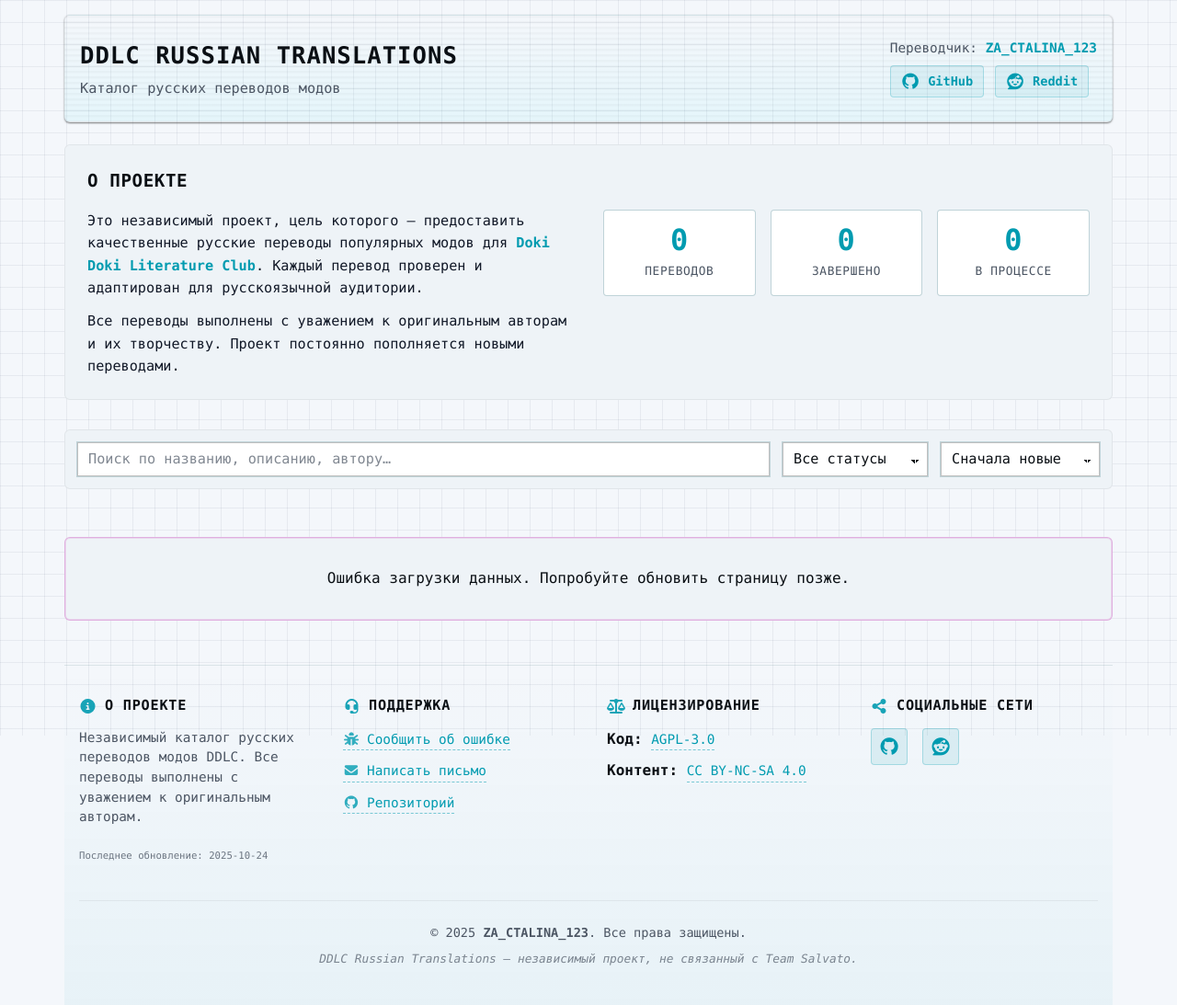
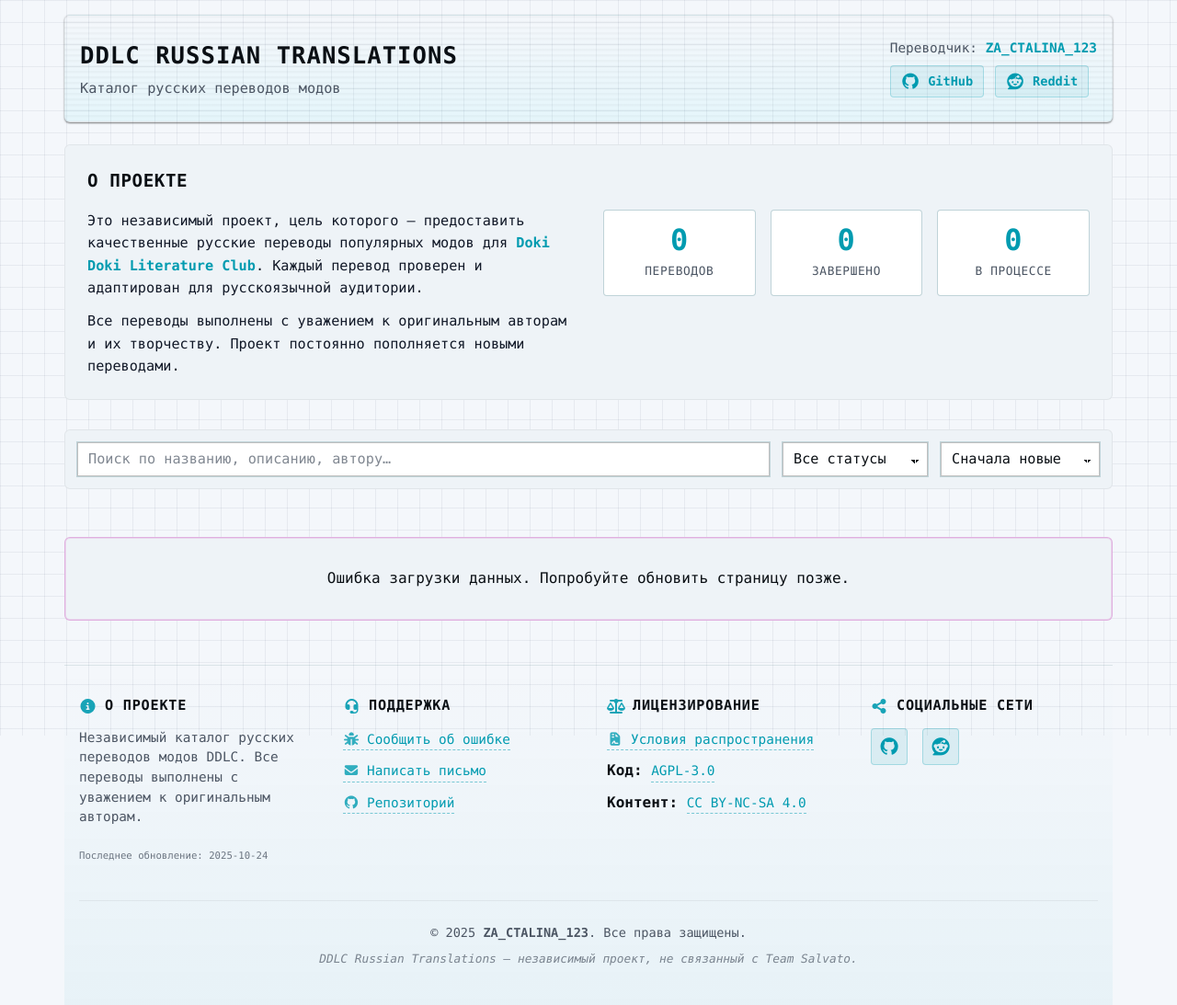
Before and after one commit to ZaCtalina123/ddlc-ru-translations, a plain HTML site: page index.html in a window 1280 px wide. Shown: the whole page at 92% size. Drawn offline with Linux system fonts and the light colour scheme.

Commit message:
Add license and simplify index.html

```diff
--- a/index.html
+++ b/index.html
@@ -86,6 +86,7 @@
   <script defer src="https://cdnjs.cloudflare.com/ajax/libs/js-yaml/4.1.0/js-yaml.min.js"
           integrity="sha384-+pxiN6T7yvpryuJmE1gM9PX7yQit15auDb+ZwwvJOd/4be2Cie5/IuVXgQb/S9du"
           crossorigin="anonymous"></script>
+
   <!-- App script -->
   <script defer src="script.js?v=2025-10-24"></script>
 
@@ -264,6 +265,12 @@
           </h3>
           <ul class="footer-links">
             <li>
+              <a href="https://github.com/ZaCtalina123/ddlc-ru-translations/blob/main/DISTRIBUTION-TERMS.txt" target="_blank" rel="noopener noreferrer">
+                <i class="fas fa-file-contract" aria-hidden="true"></i>
+                Условия распространения
+              </a>
+            </li>
+            <li>
               <strong>Код:</strong>
               <a href="https://www.gnu.org/licenses/agpl-3.0.html" target="_blank" rel="noopener noreferrer">
                 AGPL-3.0
```
Also changed, not shown: DISTRIBUTION-TERMS.txt (added).
